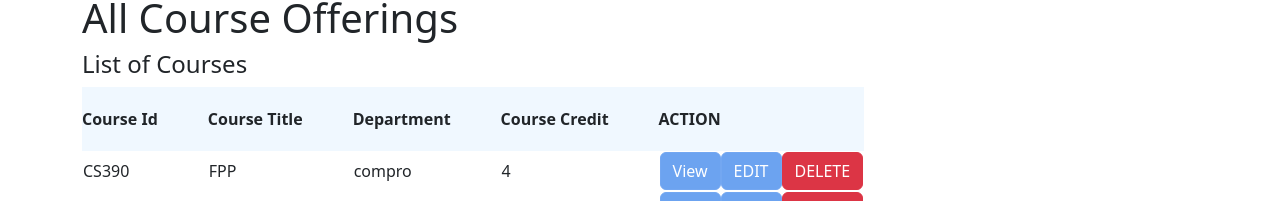
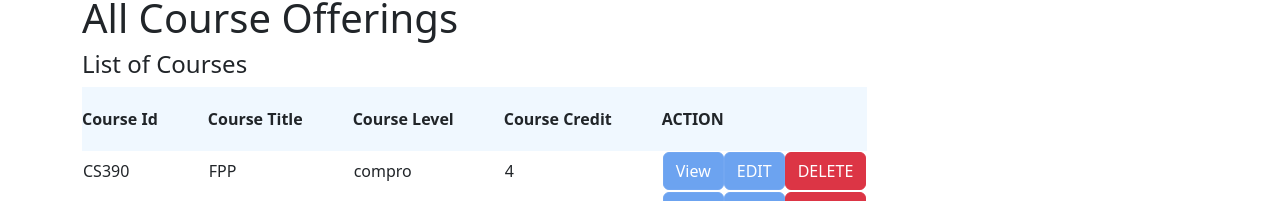
Before and after one commit to tomboja/frontend, a React (Create React App) app: page /courses in a window 1280 px wide. Shown: the part 108-309 px from the top of the page. Built offline with nearby package versions, Linux system fonts and the light colour scheme.

Commit message:
course ofeering editable added

```diff
--- a/src/api/courseAPIs.js
+++ b/src/api/courseAPIs.js
@@ -59,7 +59,7 @@ export const createCourse = async (course) => {
 }
 
 export const updateCourse = async (course) => {
-  console.log(course)
+  console.log(' Course : ', course)
   return await axios.put(CREATE_COURSE_URL+"/"+course.courseNumber, course)
     .then(result => result.data)
     .catch(error => error.message)
--- a/src/components/registrar/CreateCoursePage.js
+++ b/src/components/registrar/CreateCoursePage.js
@@ -17,7 +17,7 @@ const CreateCoursePage = () => {
     }
     const [courseData, setCourseData] = useState(initialState)
     const [errors, setError] = useState([])
-    const [success, setSuccess] = useState()
+    const [success, setSuccess] = useState(null)
     const courseNumberRef = useRef()
 
     const [show, setShow] = useState(false);
@@ -137,9 +137,8 @@ const CreateCoursePage = () => {
                     className='btn btn-prime'>{COURSE_BUTTON}</button>
             </form>
 
-
-
-            <Modal show={show} onHide={handleClose} animation={false}>
+            { success &&
+                <Modal show={show} onHide={handleClose} animation={false}>
                 <Modal.Header closeButton>
                     <Modal.Title>Course with following information created</Modal.Title>
                 </Modal.Header>
@@ -154,7 +153,7 @@ const CreateCoursePage = () => {
                         Close
                     </Button>
                 </Modal.Footer>
-            </Modal>
+            </Modal>}
         </div>
     )
 }
--- a/src/routes/PageRoutes.js
+++ b/src/routes/PageRoutes.js
@@ -43,6 +43,7 @@ const PageRoutes = () => {
         <Route path='/aboutus' element={<AboutPage />}></Route>
         <Route path="/createUser" element={<RegistrationPage />}></Route>
         <Route path="/searchUser" element={<SearchUser />}></Route>
+        <Route path="/courses_list" element={<CourseOfferings />}/>
       </Routes>
     </>
   )
--- a/src/routes/navigationsMenus/RegistrarNav.js
+++ b/src/routes/navigationsMenus/RegistrarNav.js
@@ -4,7 +4,7 @@
 
 import React from "react"
 
-import { CREATE_COURSE, LOGOUT, HOME } from "../../texts"
+import { CREATE_COURSE, LOGOUT, HOME, COURSE_OFFERINGS } from "../../texts"
 import { NavLink } from "react-router-dom"
 import { initialState } from "../../store/activeUserInitialState"
 import { useDispatch, useSelector } from "react-redux"
@@ -24,6 +24,7 @@ const RegistrarNav = () => {
   return <>
     <li><NavLink to="/" className="menuItem">{HOME}</NavLink></li>
     <li><NavLink to="/create_course" className="menuItem">{CREATE_COURSE}</NavLink></li>
+    <li><NavLink to="/courses_list" className="menuItem">{COURSE_OFFERINGS}</NavLink></li>
     <li className="logout">{role ?
       <span
         onClick={handleLogout}
--- a/src/texts.js
+++ b/src/texts.js
@@ -28,7 +28,7 @@ export const SEARCH = 'Search'
 export const SEARCH_BY_USER_ID = 'Search By User Id'
 export const SALARY = 'Salary'
 export const HIRE_DATE = 'Hire Date'
-export const DEPARTMENT = 'Department'
+export const DEPARTMENT = 'Course Level'
 
 export const ERROR_DURING_LOGIN = 'Error logging to the system. Try again'
 export const ERROR_DURING_REGISTER = 'Error registering. Please Try again'
@@ -51,7 +51,7 @@ export const REGISTER = 'Register'
 export const COURSE_DETAIL = "Course Detail"
 export const COURSE_ID = "Course Id"
 export const COURSE_TITLE = "Course Title"
-export const COURSE_DEPARTMENT = "Department"
+export const COURSE_DEPARTMENT = "Course Level"
 export const SEARCH_MESSAGE = 'Search Student, Faculty or other system users by user id.'
 export const USER_ID_NOT_CORRECT = 'User id provided is not in correct format'
 export const STUDENT_COURSES = 'Student Courses'
@@ -79,10 +79,7 @@ export const COURSE_DELETE_BUTTON = 'DELETE'
 
 export const COURSE_ACTION = 'ACTION'
 
-
 export const COURSE_NUMBER_ERROR = 'Course Number can not be greater than 300 or less than 599'
-
-
 
 export const MAKE_PAYMENT = "Make Payment"
 export const CARD_NUMBER = "Card Number"
@@ -91,6 +88,4 @@ export const CARD_PIN = "ENTER CVV code"
 export const CARD_EXPIRE_DATE = "Enter Expire Month/Year"
 export const PAYMENT_BUTTON = "Pay"
 
-
-
 export const LIST_OF_COURSES = 'List of Courses'
```
Also changed, not shown: src/components/courses/CourseOfferingsPage.js (+5 -5 lines).
